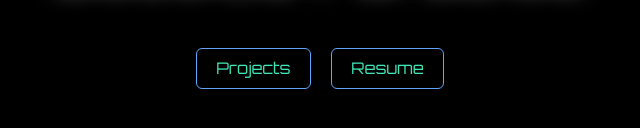
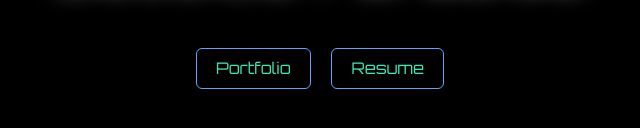
Before and after one commit to jessicaparadise/jessicaparadise.github.io, a plain HTML site: page index.html in a window 1280 px wide. Shown: the part 402-530 px from the top of the page, 320-960 px from the left. Drawn offline with Linux system fonts and the light colour scheme.

Commit message:
Update index.html

```diff
--- a/index.html
+++ b/index.html
@@ -99,7 +99,7 @@
     <h1>Jessica Paradise</h1>
 
     <div class="buttons">
-    <a href="projects.html" class="portfolio">Projects</a>
+    <a href="projects.html" class="portfolio">Portfolio</a>
     <a href="https://jessicaparadise.github.io/cloud-resume-jp/" target="_blank" rel="noopener" class="resume">Resume</a>
     </div>
 
```
